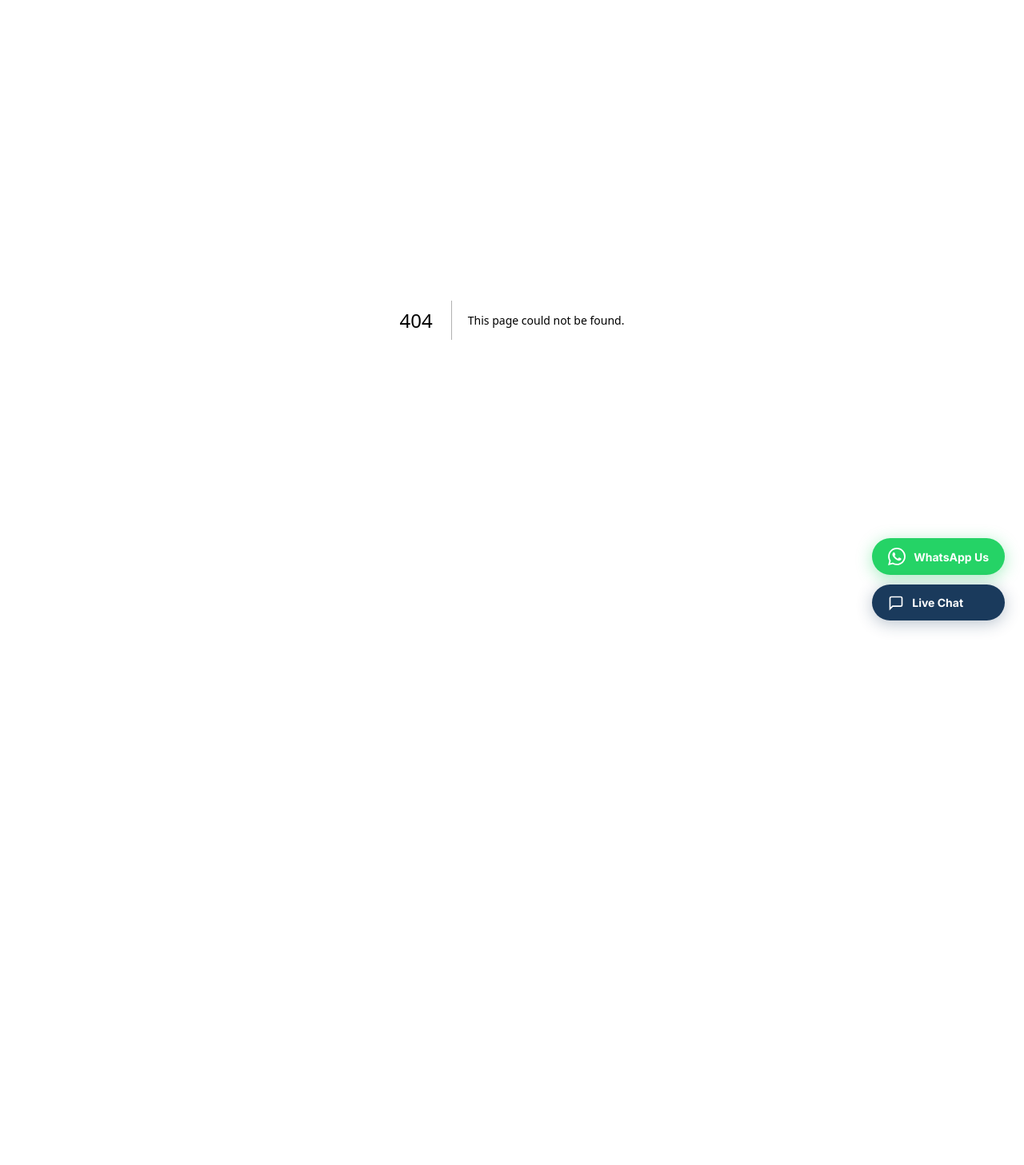
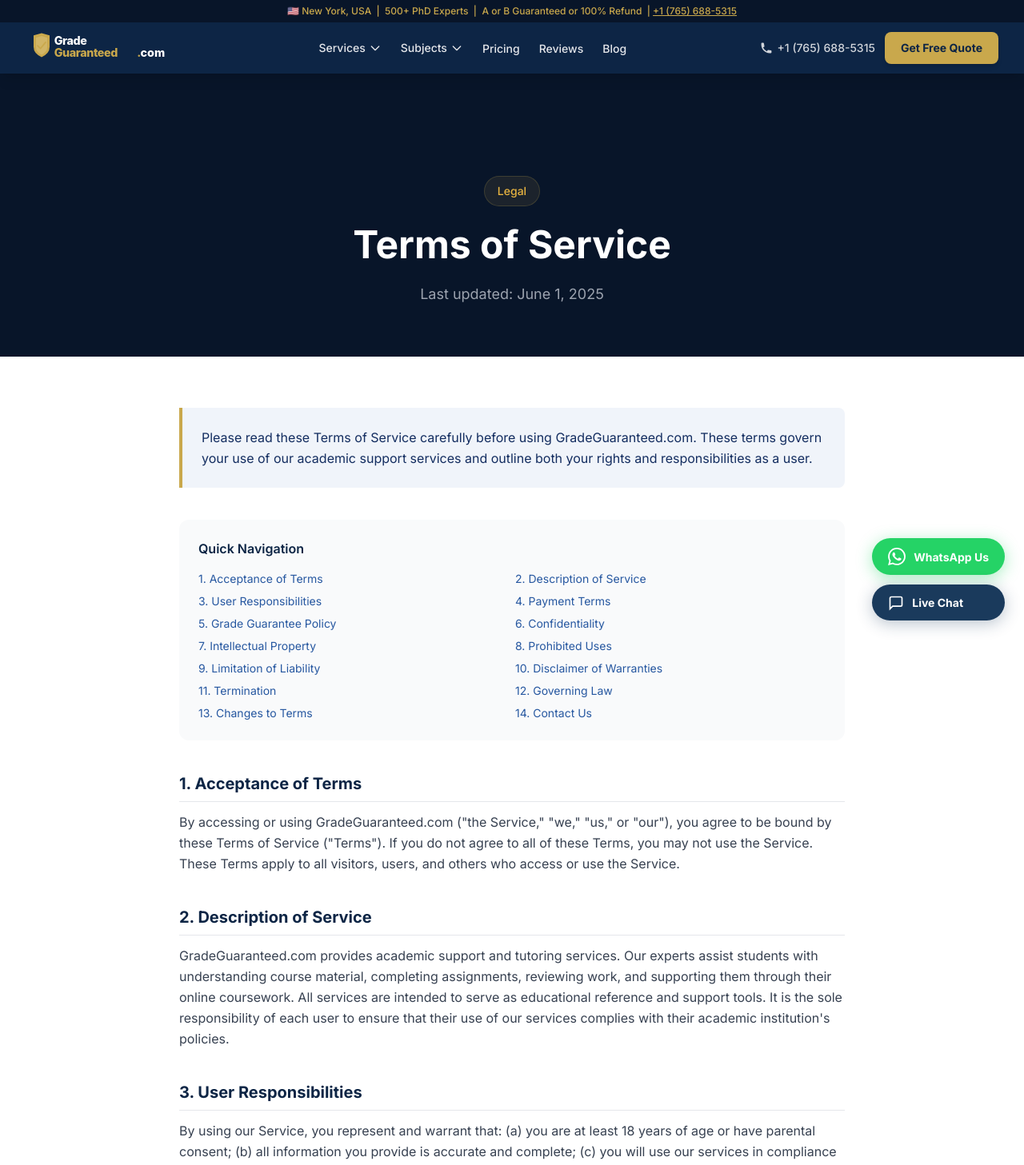
Before and after one commit to gradeduarantee/gradeguaranteed, a Next.js app: page /terms-of-service in a window 1280 px wide. Before the commit this address had no page. Shown: the top 1457 px of the page at 80% size. Before the commit the page ends 800 px from the top, so only its background shows below. Built offline with nearby package versions, Linux system fonts and the light colour scheme.

Commit message:
Add Terms of Service page

```diff
--- /dev/null
+++ b/app/terms-of-service/page.js
@@ -0,0 +1,131 @@
+import Link from 'next/link'
+import Header from '@/components/Header'
+import Footer from '@/components/Footer'
+
+export const metadata = {
+  title: 'Terms of Service | GradeGuaranteed.com',
+  description: 'Read the Terms of Service for GradeGuaranteed.com. Understand our academic support service terms, payment policies, and user responsibilities.',
+  robots: { index: true, follow: true },
+}
+
+const sections = [
+  {
+    title: '1. Acceptance of Terms',
+    content: `By accessing or using GradeGuaranteed.com ("the Service," "we," "us," or "our"), you agree to be bound by these Terms of Service ("Terms"). If you do not agree to all of these Terms, you may not use the Service. These Terms apply to all visitors, users, and others who access or use the Service.`
+  },
+  {
+    title: '2. Description of Service',
+    content: `GradeGuaranteed.com provides academic support and tutoring services. Our experts assist students with understanding course material, completing assignments, reviewing work, and supporting them through their online coursework. All services are intended to serve as educational reference and support tools. It is the sole responsibility of each user to ensure that their use of our services complies with their academic institution's policies.`
+  },
+  {
+    title: '3. User Responsibilities',
+    content: `By using our Service, you represent and warrant that: (a) you are at least 18 years of age or have parental consent; (b) all information you provide is accurate and complete; (c) you will use our services in compliance with all applicable laws and regulations; (d) you understand and accept responsibility for how you use the support materials we provide. GradeGuaranteed.com does not condone academic dishonesty and is not responsible for how users choose to use the educational support we provide.`
+  },
+  {
+    title: '4. Payment Terms',
+    content: `All payments are due in full before work commences unless otherwise agreed upon in writing. We accept major credit cards, debit cards, and other payment methods as listed on our platform. Prices are listed in USD. By providing payment information, you authorize us to charge the agreed-upon amount. All transactions are processed securely through our payment processor.`
+  },
+  {
+    title: '5. Grade Guarantee Policy',
+    content: `Our Grade Guarantee covers a final course grade of A or B. If the guaranteed grade is not achieved despite our expert completing all assigned work, you are entitled to a full refund or free re-service, subject to the conditions outlined in our Refund Policy. The guarantee is void if: (a) you provide incomplete or inaccurate course login information; (b) you or any third party accesses the course account during the service period without our knowledge; (c) your academic institution requires identity verification that prevents completion; (d) you request a chargeback or dispute before allowing us to resolve any issue.`
+  },
+  {
+    title: '6. Confidentiality',
+    content: `We treat all customer information as strictly confidential. We will not share your personal information, order details, or any identifying data with third parties except as required by law. All our experts sign confidentiality agreements. Your privacy is a core commitment of our Service. See our Privacy Policy for full details.`
+  },
+  {
+    title: '7. Intellectual Property',
+    content: `All content, branding, logos, and materials on GradeGuaranteed.com are the intellectual property of GradeGuaranteed.com and are protected by applicable copyright, trademark, and other intellectual property laws. Work product delivered to customers becomes their property upon full payment. You may not reproduce, distribute, or create derivative works from our site content without express written permission.`
+  },
+  {
+    title: '8. Prohibited Uses',
+    content: `You may not use the Service: (a) in any way that violates applicable laws or regulations; (b) to transmit unsolicited commercial communications; (c) to impersonate any person or entity; (d) to engage in fraudulent activity or provide false information; (e) to interfere with or disrupt the Service or servers connected to the Service; (f) to attempt to gain unauthorized access to any portion of the Service.`
+  },
+  {
+    title: '9. Limitation of Liability',
+    content: `To the maximum extent permitted by law, GradeGuaranteed.com shall not be liable for any indirect, incidental, special, consequential, or punitive damages, including but not limited to loss of profits, data, or goodwill, arising out of or in connection with your use of the Service. Our total liability to you for any claim arising from or related to the Service shall not exceed the amount you paid us in the 90 days prior to the claim.`
+  },
+  {
+    title: '10. Disclaimer of Warranties',
+    content: `The Service is provided on an "as is" and "as available" basis without warranties of any kind, either express or implied. We do not warrant that the Service will be uninterrupted, error-free, or completely secure. We do not guarantee specific academic outcomes beyond those explicitly stated in our Grade Guarantee Policy.`
+  },
+  {
+    title: '11. Termination',
+    content: `We reserve the right to suspend or terminate your access to the Service at our sole discretion, with or without notice, for conduct that we believe violates these Terms or is harmful to other users, third parties, or the interests of GradeGuaranteed.com. Upon termination, all provisions of these Terms which by their nature should survive will survive.`
+  },
+  {
+    title: '12. Governing Law',
+    content: `These Terms shall be governed by and construed in accordance with the laws of the State of New York, United States, without regard to its conflict of law provisions. Any disputes arising under these Terms shall be subject to the exclusive jurisdiction of the courts located in New York County, New York.`
+  },
+  {
+    title: '13. Changes to Terms',
+    content: `We reserve the right to modify these Terms at any time. Changes will be posted on this page with an updated effective date. Your continued use of the Service after any changes constitutes your acceptance of the new Terms. We encourage you to review these Terms periodically.`
+  },
+  {
+    title: '14. Contact Us',
+    content: `If you have any questions about these Terms of Service, please contact us at: Email: support@gradeguaranteed.com | Phone: +1 (765) 688-5315 | Address: 60 E 42nd St #4600, New York, NY 10165, United States`
+  },
+]
+
+export default function TermsOfService() {
+  return (
+    <>
+      <Header />
+      <main>
+        {/* Hero */}
+        <section className="bg-navy-950 pt-32 pb-16">
+          <div className="max-w-4xl mx-auto px-4 sm:px-6 lg:px-8 text-center">
+            <div className="inline-flex items-center gap-2 bg-gold-500/10 border border-gold-500/20 rounded-full px-4 py-2 mb-6">
+              <span className="text-gold-400 text-sm font-medium">Legal</span>
+            </div>
+            <h1 className="text-4xl md:text-5xl font-bold text-white mb-6">Terms of Service</h1>
+            <p className="text-gray-400 text-lg">Last updated: June 1, 2025</p>
+          </div>
+        </section>
+
+        {/* Content */}
+        <section className="bg-white py-16">
+          <div className="max-w-4xl mx-auto px-4 sm:px-6 lg:px-8">
+            {/* Intro */}
+            <div className="bg-navy-50 border-l-4 border-gold-500 rounded-r-lg p-6 mb-10">
+              <p className="text-navy-800 text-base leading-relaxed">
+                Please read these Terms of Service carefully before using GradeGuaranteed.com. These terms govern your use of our academic support services and outline both your rights and responsibilities as a user.
+              </p>
+            </div>
+
+            {/* Quick nav */}
+            <div className="bg-gray-50 rounded-xl p-6 mb-10">
+              <h2 className="text-navy-900 font-semibold mb-4">Quick Navigation</h2>
+              <div className="grid grid-cols-1 sm:grid-cols-2 gap-2">
+                {sections.map((s, i) => (
+                  <a key={i} href={`#section-${i+1}`} className="text-navy-600 hover:text-gold-600 text-sm transition-colors">
+                    {s.title}
+                  </a>
+                ))}
+              </div>
+            </div>
+
+            {/* Sections */}
+            <div className="space-y-10">
+              {sections.map((s, i) => (
+                <div key={i} id={`section-${i+1}`} className="scroll-mt-24">
+                  <h2 className="text-xl font-bold text-navy-900 mb-3 pb-2 border-b border-gray-200">{s.title}</h2>
+                  <p className="text-gray-700 leading-relaxed">{s.content}</p>
+                </div>
+              ))}
+            </div>
+
+            {/* Footer note */}
+            <div className="mt-16 pt-8 border-t border-gray-200 text-center">
+              <p className="text-gray-500 text-sm mb-4">Have questions about our terms?</p>
+              <Link href="/get-a-quote" className="inline-flex items-center gap-2 bg-navy-900 text-white px-6 py-3 rounded-lg font-semibold hover:bg-navy-800 transition-colors">
+                Contact Us
+              </Link>
+            </div>
+          </div>
+        </section>
+      </main>
+      <Footer />
+    </>
+  )
+}
```
